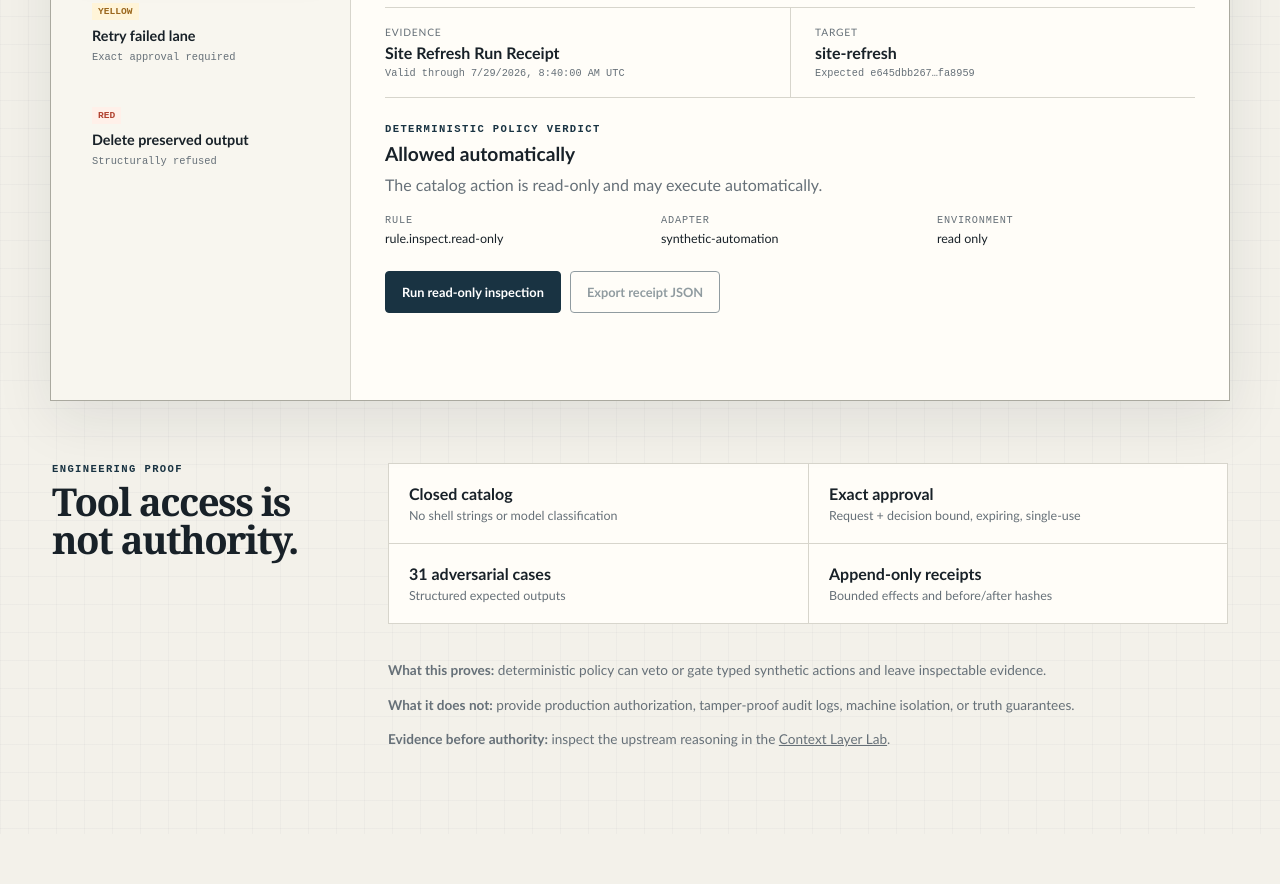
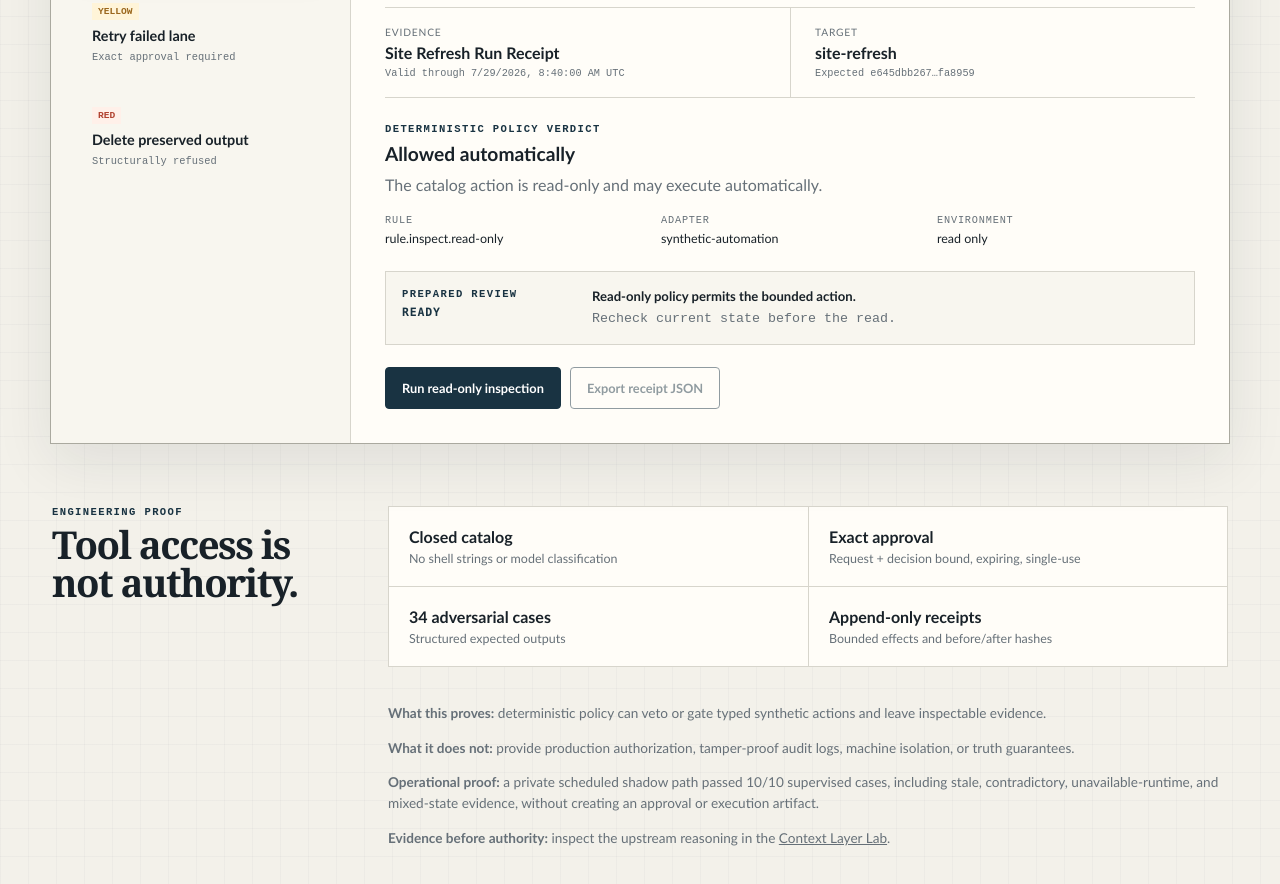
Before and after one commit to Kaagemusha/governed-action-lab, a website with bundled scripts: page docs/index.html in a window 1280 px wide. Shown: the part 628-1512 px from the top of the page. Before the commit the page ends 1462 px from the top, so only its background shows below. Built offline with nearby package versions, Linux system fonts and the light colour scheme.

Commit message:
DOCS: surface governed review proof

```diff
--- a/docs/app.js
+++ b/docs/app.js
@@ -9,6 +9,7 @@ const elements = Object.fromEntries(
     "environment","approval-boundary","receipt-panel","receipt-result","effect-detail",
     "verification-detail","rollback-detail","run-action","export-receipt",
     "approval-dialog","approval-target","approval-evidence","approval-expiry","confirm-approval",
+    "review-status","review-authority","review-next",
   ].map((id) => [id, document.getElementById(id)]),
 );
 const actionLabels = {
@@ -109,6 +110,20 @@ function render() {
   elements["policy-rule"].textContent = decision.reasons[0].policyRuleId;
   elements["adapter-id"].textContent = decision.classification === "red" ? "None executable" : item.request.target.adapterId;
   elements["environment"].textContent = item.request.target.environment.replaceAll("_", " ");
+  const reviewStatus = {
+    allow: "READY",
+    approval_required: "APPROVAL REQUIRED",
+    refuse: "REFUSED",
+  }[decision.disposition];
+  elements["review-status"].textContent = reviewStatus;
+  elements["review-authority"].textContent =
+    decision.disposition === "allow" ? "Read-only policy permits the bounded action." :
+    decision.disposition === "approval_required" ? "A separate human must approve this exact request." :
+    "Policy refusal cannot be overridden by approval.";
+  elements["review-next"].textContent =
+    decision.disposition === "allow" ? "Recheck current state before the read." :
+    decision.disposition === "approval_required" ? "Inspect target, effect, evidence, expiry, and rollback before deciding." :
+    "Use the stated safer alternative; do not execute.";
   elements["approval-boundary"].hidden = decision.classification !== "yellow";
   elements["run-action"].textContent =
     selectedType === "inspect_run_receipt" ? "Run read-only inspection" :
--- a/docs/index.html
+++ b/docs/index.html
@@ -78,6 +78,17 @@
               </dl>
             </div>
 
+            <div class="operator-review" aria-label="Prepared operator review">
+              <div>
+                <p class="kicker">Prepared review</p>
+                <strong id="review-status"></strong>
+              </div>
+              <div>
+                <span id="review-authority"></span>
+                <small id="review-next"></small>
+              </div>
+            </div>
+
             <div id="approval-boundary" class="approval-boundary" hidden>
               <strong>Agent cannot approve this action.</strong>
               <span>Approval is exact, expires after five minutes, is single-use, and includes failure compensation.</span>
@@ -105,12 +116,13 @@
         <div class="proof-grid">
           <article><strong>Closed catalog</strong><span>No shell strings or model classification</span></article>
           <article><strong>Exact approval</strong><span>Request + decision bound, expiring, single-use</span></article>
-          <article><strong>31 adversarial cases</strong><span>Structured expected outputs</span></article>
+          <article><strong>34 adversarial cases</strong><span>Structured expected outputs</span></article>
           <article><strong>Append-only receipts</strong><span>Bounded effects and before/after hashes</span></article>
         </div>
         <div class="boundary-copy">
           <p><strong>What this proves:</strong> deterministic policy can veto or gate typed synthetic actions and leave inspectable evidence.</p>
           <p><strong>What it does not:</strong> provide production authorization, tamper-proof audit logs, machine isolation, or truth guarantees.</p>
+          <p><strong>Operational proof:</strong> a private scheduled shadow path passed 10/10 supervised cases, including stale, contradictory, unavailable-runtime, and mixed-state evidence, without creating an approval or execution artifact.</p>
           <p><strong>Evidence before authority:</strong> inspect the upstream reasoning in the <a href="https://kaagemusha.github.io/context-layer-lab/">Context Layer Lab</a>.</p>
         </div>
       </section>
--- a/docs/styles.css
+++ b/docs/styles.css
@@ -100,6 +100,12 @@ dl { margin: 0; }
 .policy-block dl, .receipt-panel dl { display: grid; grid-template-columns: repeat(3,1fr); gap: 18px; }
 dl div { display: grid; gap: 5px; }
 dd { margin: 0; overflow-wrap: anywhere; font-size: .78rem; }
+.operator-review { display: grid; grid-template-columns: 170px 1fr; gap: 20px; align-items: start; margin: 0 0 22px; padding: 16px; border: 1px solid var(--line); background: var(--panel-soft); }
+.operator-review > div { display: grid; gap: 5px; }
+.operator-review .kicker { margin: 0; }
+.operator-review strong { color: var(--navy); font-family: "SFMono-Regular","Cascadia Mono",Consolas,monospace; font-size: .72rem; letter-spacing: .07em; }
+.operator-review span { font-size: .82rem; font-weight: 700; }
+.operator-review small { color: var(--muted); line-height: 1.45; }
 .approval-boundary { display: grid; gap: 5px; margin-bottom: 22px; padding: 14px 16px; border-left: 4px solid var(--amber); color: #654512; background: var(--amber-soft); font-size: .82rem; }
 .receipt-panel { margin: 0 0 22px; padding: 18px; border: 1px solid #abc9bb; background: var(--green-soft); }
 .receipt-panel > div { margin-bottom: 15px; }
@@ -144,6 +150,7 @@ dialog dl { display: grid; gap: 14px; padding: 18px 0; border-block: 1px solid v
   .evidence-strip { display: block; }
   .evidence-strip > div + div { padding-left: 0; border-top: 1px solid var(--line); border-left: 0; }
   .policy-block dl, .receipt-panel dl { grid-template-columns: 1fr; }
+  .operator-review { grid-template-columns: 1fr; }
   .primary-action { display: grid; }
   .proof { display: grid; grid-template-columns: 1fr; padding-top: 44px; }
   .proof-grid { grid-template-columns: 1fr; }
```
Also changed, not shown: README.md.
